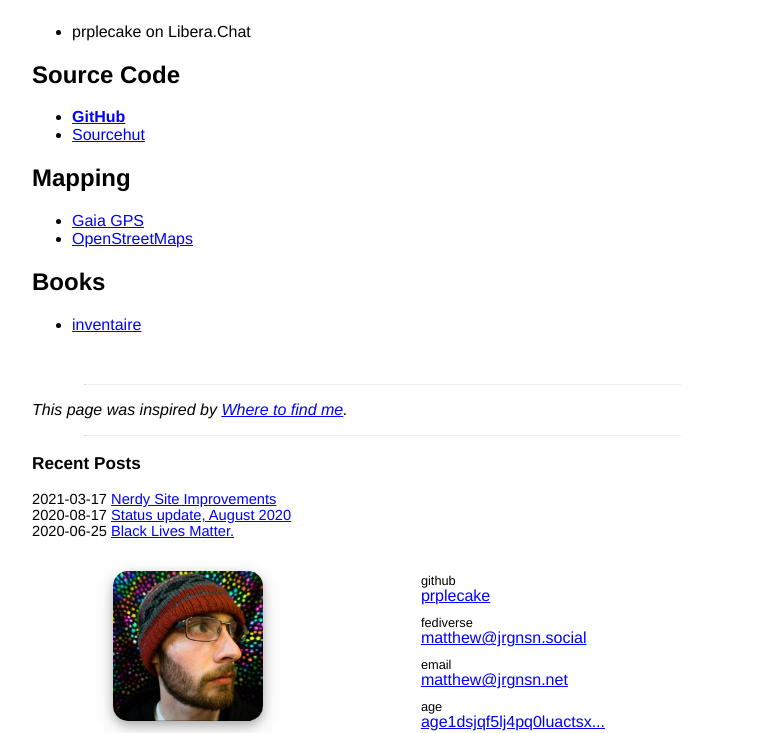
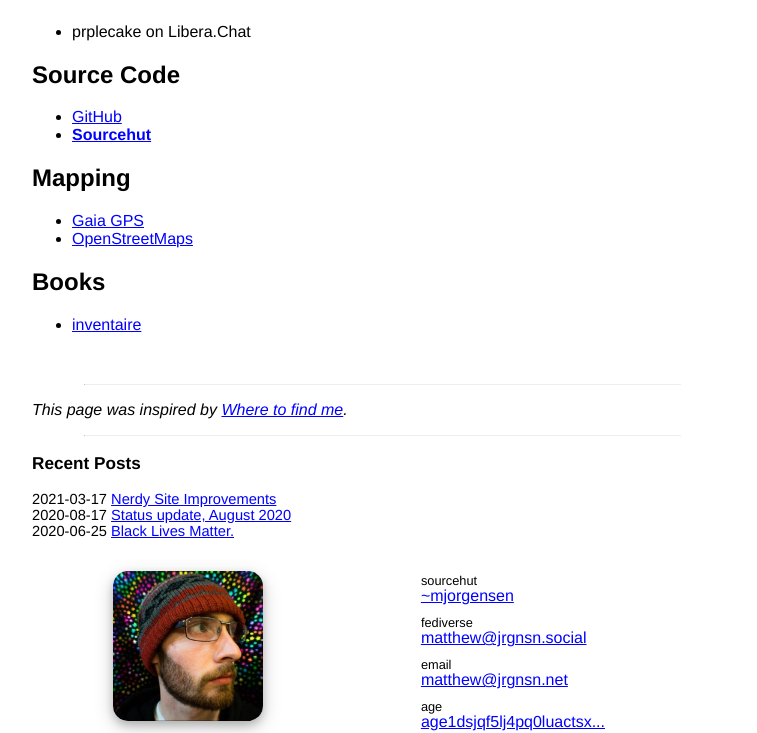
Before and after one commit to prplecake/jrgnsn.net, a Jekyll site: the page built from find.md, in a window 1280 px wide. Shown: the part 303-1036 px from the top of the page, without its empty margins (258-1015 px from the left). Built offline with Jekyll 4.4.1, drawn with Linux system fonts in a browser that asks for light colours.

Commit message:
Fixes #2: Update software forge urls

```diff
--- a/_includes/footer.html
+++ b/_includes/footer.html
@@ -2,7 +2,7 @@
   <div class="inner">
     The content for this site is <a
         href="https://creativecommons.org/licenses/by-nc-sa/4.0/">CC-BY-NC-SA</a>. The
-    <a href="https://github.com/prplecake/jrgnsn.net">code</a> for this site is
-    <a href="https://opensource.org/licenses/MIT/">MIT</a>. Current version: <a href="https://github.com/prplecake/jrgnsn.net/commit/{{ site.git_hash }}">{{ site.git_hash }}</a>
+    <a href="https://git.sr.ht/~mjorgensen/jrgnsn.net">code</a> for this site is
+    <a href="https://opensource.org/licenses/MIT/">MIT</a>. Current version: <a href="https://git.sr.ht/~mjorgensen/jrgnsn.net/commit/{{ site.git_hash }}">{{ site.git_hash }}</a>
   </div>
 </footer>
--- a/_includes/widget-external-links.html
+++ b/_includes/widget-external-links.html
@@ -1,7 +1,7 @@
 <div class="external-links">
   <p>
-    <span class="context">github</span>
-    <a href="https://github.com/prplecake">prplecake</a>
+    <span class="context">sourcehut</span>
+    <a href="https://git.sr.ht/~mjorgensen">~mjorgensen</a>
   </p>
   <p>
     <span class="context">fediverse</span>
```
Also changed, not shown: find.md (+3 -3 lines).
